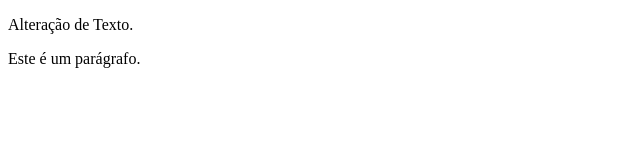
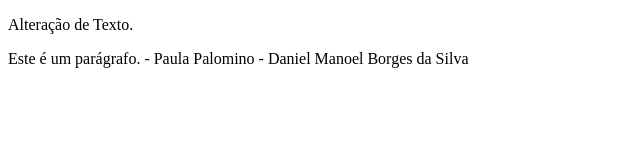
Before and after one commit to danielfatec2006/Pipelines-de-CI-CD-ISW032A, a website: page index.html in a window 1280 px wide. Shown: the whole page, without its empty margins (0-640 px from the left). Drawn offline with Linux system fonts and the light colour scheme.

Commit message:
Update index.html
xdvgdsxcv

```diff
--- a/index.html
+++ b/index.html
@@ -7,6 +7,6 @@
 </head>
 <body>
     <p>Alteração de Texto.</p>
-    <p>Este é um parágrafo.</p>
+    <p>Este é um parágrafo.  - Paula Palomino - Daniel Manoel Borges da Silva</p>
 </body>
 </html>
```
